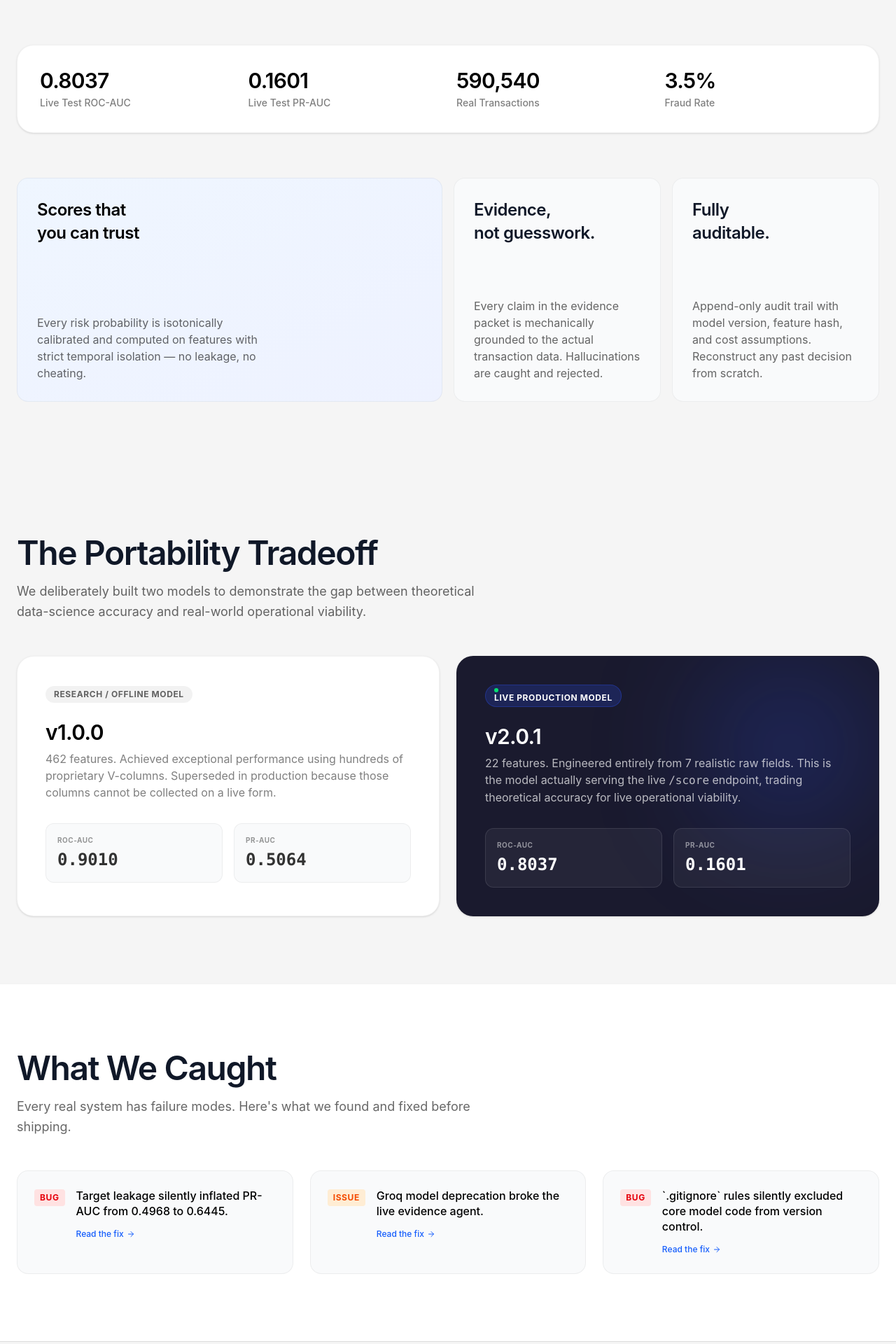
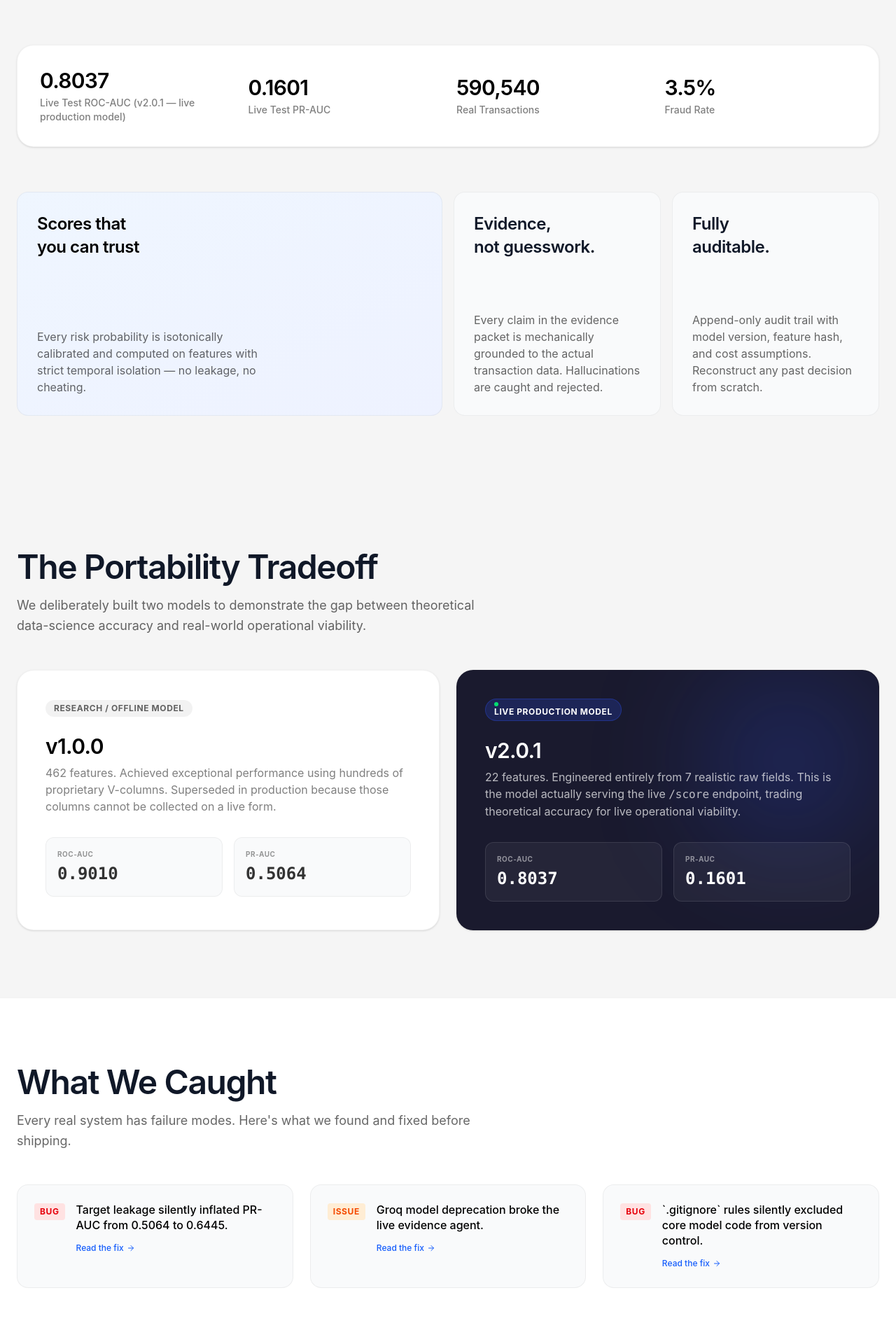
Before and after one commit to loomking/fraud-risk-scorer, a React (Vite) app in the folder frontend/: page / in a window 1280 px wide. Shown: the part 840-2760 px from the top of the page at 70% size. Built offline with nearby package versions, Linux system fonts and the light colour scheme.

Commit message:
fix: update landing page PR-AUC stats and model label

```diff
--- a/frontend/src/components/HeroLandingPage.tsx
+++ b/frontend/src/components/HeroLandingPage.tsx
@@ -151,7 +151,7 @@ export default function HeroLandingPage() {
           <div className="grid grid-cols-2 md:grid-cols-4 gap-6 mb-16 items-center bg-white rounded-3xl p-8 border border-black/5 shadow-sm">
             <div className="flex flex-col">
               <span className="text-black text-3xl font-semibold tracking-tight">0.8037</span>
-              <span className="text-black/50 text-sm font-medium mt-1">Live Test ROC-AUC</span>
+              <span className="text-black/50 text-sm font-medium mt-1">Live Test ROC-AUC (v2.0.1 — live production model)</span>
             </div>
             <div className="flex flex-col">
               <span className="text-black text-3xl font-semibold tracking-tight">0.1601</span>
@@ -274,7 +274,7 @@ export default function HeroLandingPage() {
               <div className="flex items-start gap-4">
                 <div className="bg-red-100 text-red-600 font-bold text-xs uppercase tracking-wider px-2 py-1 rounded mt-0.5">Bug</div>
                 <div>
-                  <h4 className="text-black font-medium leading-snug mb-2">Target leakage silently inflated PR-AUC from 0.4968 to 0.6445.</h4>
+                  <h4 className="text-black font-medium leading-snug mb-2">Target leakage silently inflated PR-AUC from 0.5064 to 0.6445.</h4>
                   <a href="https://github.com/loomking/fraud-risk-scorer/blob/master/what_broke.md" target="_blank" className="text-xs text-blue-600 font-medium hover:underline inline-flex items-center gap-1">Read the fix <ArrowRight className="w-3 h-3" /></a>
                 </div>
               </div>
```
Also changed, not shown: 2 other files (tests, documents, lock files or other folders).
